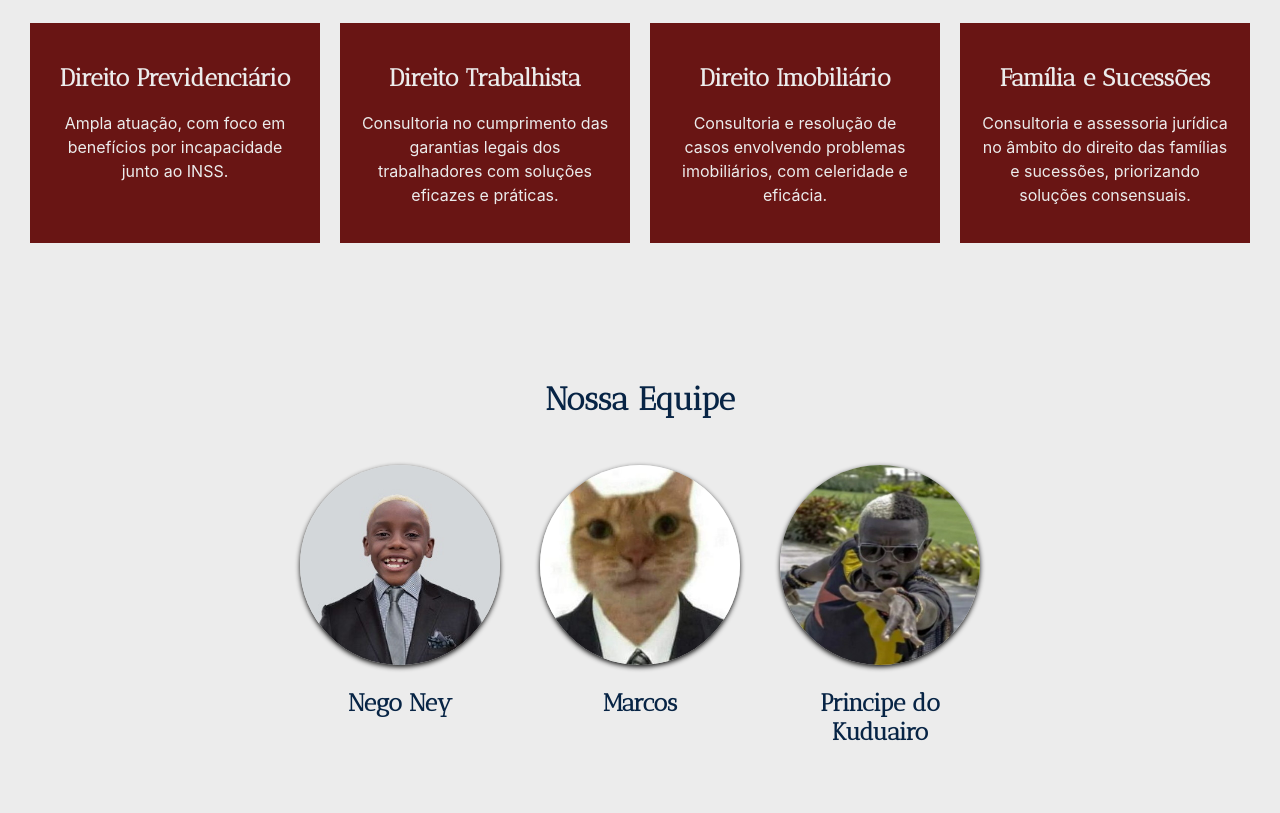
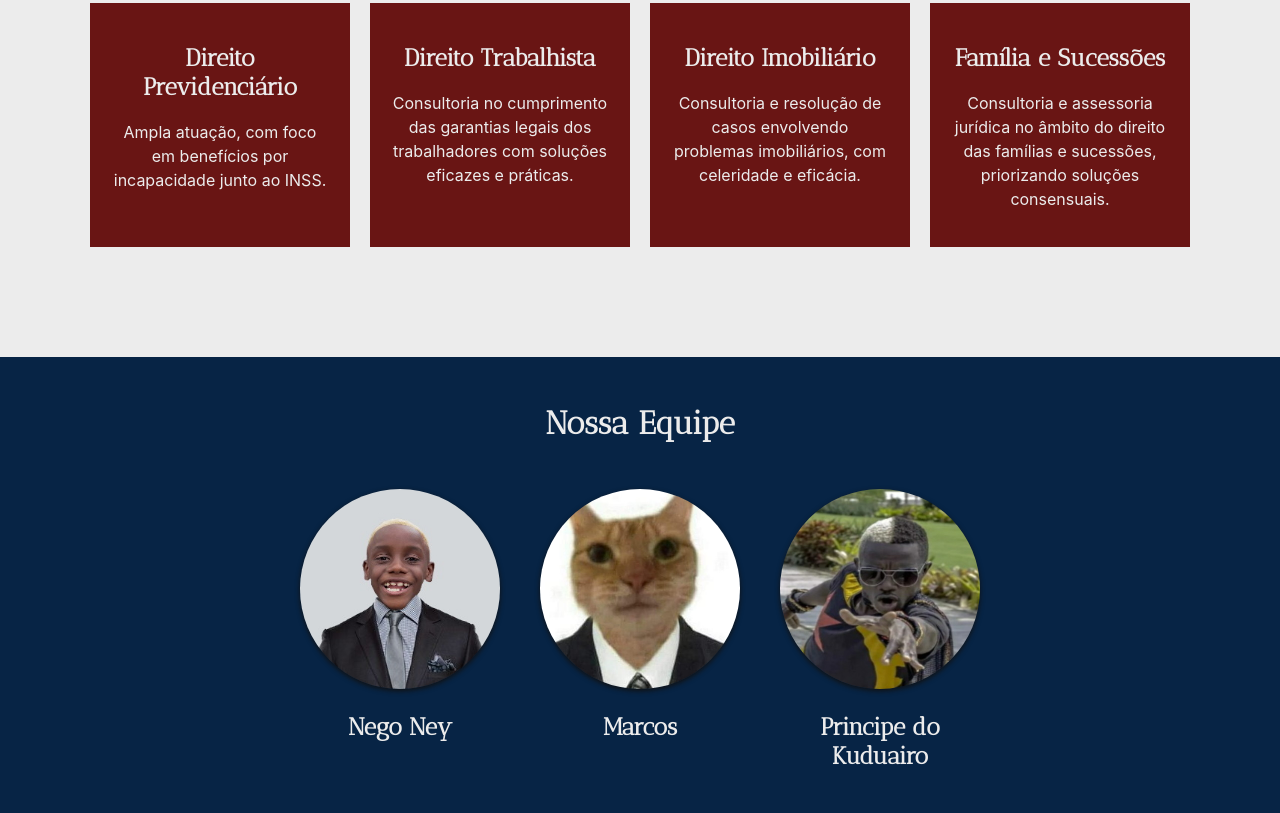
Before and after one commit to JGSS-GabrielSousa/Site-Advocacia, a plain HTML site: page index.html in a window 1280 px wide. Shown: the part 684-1497 px from the top of the page. Drawn offline with Linux system fonts and the light colour scheme.

Commit message:
small style fixes

```diff
--- a/styles.css
+++ b/styles.css
@@ -23,9 +23,12 @@ nav li{
 }
 nav ul{
     display: inline-flex;
+    flex-wrap: wrap;
 	list-style: none;
     margin: 10px;
     padding-inline-start: 0;
+    align-items: center;
+    justify-content: center;
 }
 nav a{
     color: #072445;
@@ -127,8 +130,7 @@ p {
 }
 
 #especialidades {
-    padding: 20px;
-    padding-top: 100px;
+    padding: 80px;
     text-align: center;
 }
 #especi-cards{
@@ -162,9 +164,10 @@ p {
 }
 
 #equipe {
-    padding-bottom: 100px;
-    color: #072445;
+    padding: 20px 0px 100px 0px;
+    color: #ececec;
     text-align: center;
+    background-color: #072445;
 }
 
 #profiles{
```
